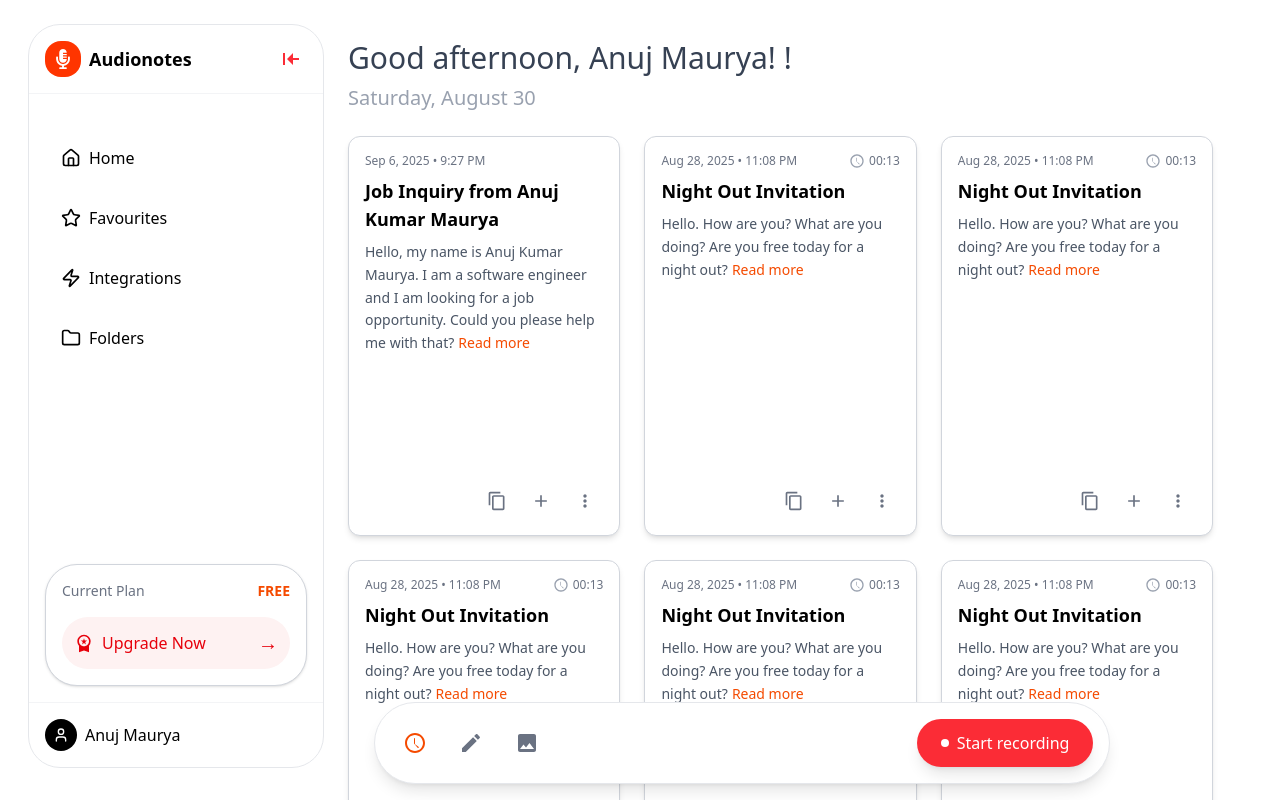
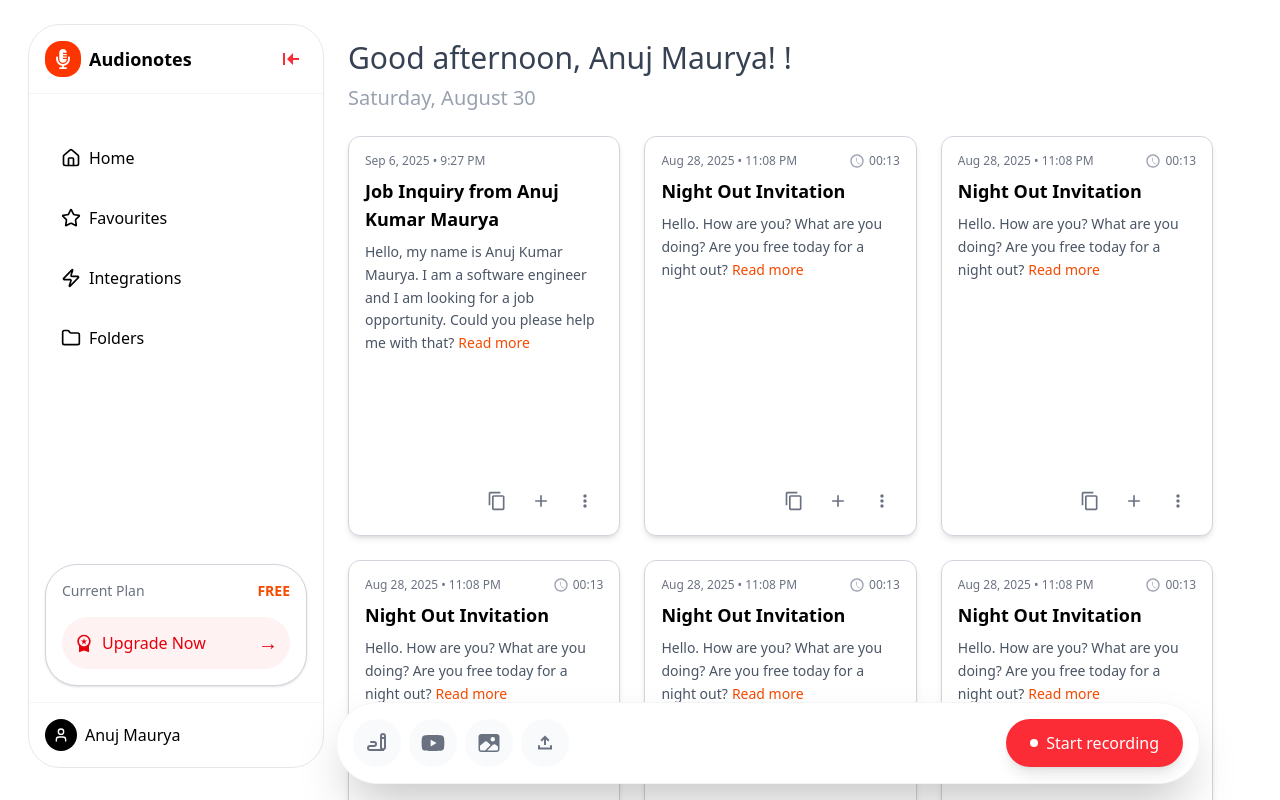
Before and after one commit to codeXanu/my-audionote-app, a Next.js app: page /homePage in a window 1280 px wide. Shown: the top 800 px of the page. Built offline with nearby package versions, Linux system fonts and the light colour scheme.

Commit message:
input box ok

```diff
--- a/app/homePage/page.js
+++ b/app/homePage/page.js
@@ -7,6 +7,14 @@
 import { BiSolidArrowToLeft } from "react-icons/bi";
 import { MdWorkspacePremium } from "react-icons/md";
 import { FaMicrophoneAlt } from "react-icons/fa";
+import { GrFormUpload } from "react-icons/gr";
+import { FaYoutube } from "react-icons/fa";
+import { IoImage } from "react-icons/io5";
+
+
+
+import { TbWriting } from "react-icons/tb";
+
 
 
 import { getGreetingAndDate } from "../utils/getGreeting";
@@ -219,7 +227,7 @@
             ))}
           </div>
 
-          <div className={`fixed bottom-0  ${isOpen ? "left-[16%]" : " left-0 "} right-0 flex justify-center transition-all duration-300 z-50`}>
+          <div className={`fixed bottom-0  ${isOpen ? "left-[20%]" : " left-[5%] "} right-0 flex justify-center transition-all duration-300 z-50`}>
             <InputBox />
 
           </div>
@@ -243,26 +251,46 @@
   );
 }
 
+
+
+
 const InputBox = () => {
   return (
-    <div className="w-full flex justify-center z-50">
-      <div className="w-full max-w-3xl px-4">
-        <div className="p-4 bg-white rounded-full shadow-lg border border-gray-200 mb-4">
+    <div className="w-full flex justify-center z-50  ">
+      <div className="w-full max-w-4xl px-4 ">
+        <div className="p-4 bg-white rounded-full border border-gray-100 mb-4 shadow-2xl">
           <div className="flex items-center justify-between">
             {/* Left-side icons */}
             <div className="flex space-x-2">
-              <button className="p-3 rounded-full hover:bg-gray-100 text-orange-600">
-                {/* clock */}
-                <svg xmlns="http://www.w3.org/2000/svg" className="w-6 h-6" viewBox="0 0 24 24" fill="currentColor"><path d="M12 2C6.48 2 2 6.48 2 12s4.48 10 10 10 10-4.48 10-10S17.52 2 12 2zm0 18c-4.41 0-8-3.59-8-8s3.59-8 8-8 8 3.59 8 8-3.59 8-8 8zm-1-12.5V7.5c0-.28.22-.5.5-.5s.5.22.5.5v5.79l3.5 2.58c.27.2.36.57.2.88-.16.31-.53.42-.88.2L11 12.5z" /></svg>
+
+              <button className="flex items-center p-3 rounded-full bg-gray-50 hover:bg-gray-100 text-gray-500 group transition-all ">
+                <TbWriting className="w-6 h-6" />
+                <span className="max-w-0 max-h-6 overflow-hidden group-hover:max-w-xs group-hover:ml-2 transition-all ">
+                  Text Note
+                </span>
               </button>
-              <button className="p-3 rounded-full hover:bg-gray-100 text-gray-500">
-                {/* pencil */}
-                <svg xmlns="http://www.w3.org/2000/svg" className="w-6 h-6" viewBox="0 0 24 24" fill="currentColor"><path d="M3 17.25V21h3.75L17.81 9.94l-3.75-3.75L3 17.25zM20.71 7.04c.39-.39.39-1.02 0-1.41l-2.34-2.34c-.39-.39-1.02-.39-1.41 0l-1.83 1.83 3.75 3.75 1.83-1.83z" /></svg>
+
+              <button className="flex items-center p-3 rounded-full bg-gray-50 hover:bg-gray-100 text-gray-500 group transition-all ">
+                <FaYoutube className="w-6 h-6" />
+                <span className="max-w-0 max-h-6 overflow-hidden group-hover:max-w-xs group-hover:ml-2 transition-all ">
+                  YouTube Link
+                </span>
               </button>
-              <button className="p-3 rounded-full hover:bg-gray-100 text-gray-500">
-                {/* photo */}
-                <svg xmlns="http://www.w3.org/2000/svg" className="w-6 h-6" viewBox="0 0 24 24" fill="currentColor"><path d="M21 19V5c0-1.1-.9-2-2-2H5c-1.1 0-2 .9-2 2v14c0 1.1.9 2 2 2h14c1.1 0 2-.9 2-2zM8.5 13.5l2.5 3.01L14.5 12l4.5 6H5l3.5-4.5z" /></svg>
+
+              <button className="flex items-center p-3 rounded-full bg-gray-50 hover:bg-gray-100 text-gray-500 group transition-all ">
+                <IoImage className="w-6 h-6" />
+                <span className="max-w-0 max-h-6 overflow-hidden group-hover:max-w-xs group-hover:ml-2 transition-all ">
+                  Upload Image
+                </span>
               </button>
+
+              <button className="flex items-center p-3 rounded-full bg-gray-50 hover:bg-gray-100 text-gray-500 group transition-all ">
+                <GrFormUpload className="w-6 h-6" />
+                <span className="max-w-0 max-h-6 overflow-hidden group-hover:max-w-xs group-hover:ml-2 transition-all ">
+                  Upload audio file
+                </span>
+              </button>
+
             </div>
 
             {/* Right-side button */}
```
